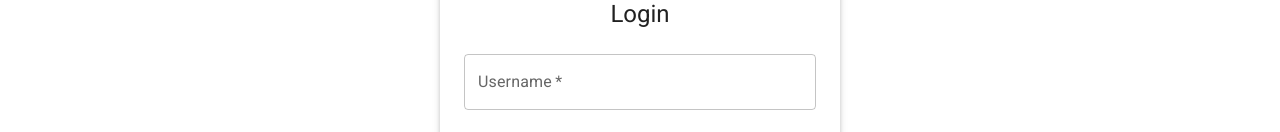
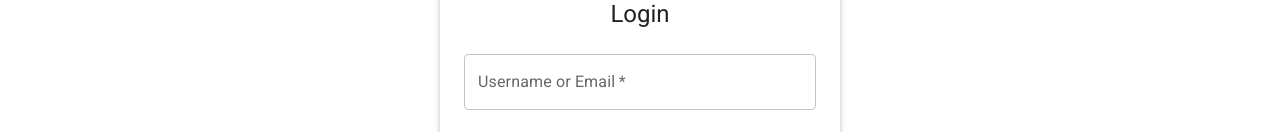
Before and after one commit to satayyeb/course-gpt-frontend, a React (Create React App) app: page /Login in a window 1280 px wide. Shown: the part 338-470 px from the top of the page. Built offline with nearby package versions, Linux system fonts and the light colour scheme.

Commit message:
User can login with either username or email.

```diff
--- a/src/Login.js
+++ b/src/Login.js
@@ -9,7 +9,7 @@ import { Link } from 'react-router-dom';
 const Login = () => {
   const handleSubmit = (event) => {
     event.preventDefault();
-    // Add your login logic here
+    // login logic
     console.log('Login button clicked!');
   };
 
@@ -37,7 +37,7 @@ const Login = () => {
         </Typography>
         <form onSubmit={handleSubmit} style={{ width: '100%' }}>
           <TextField
-            label="Username"
+            label="Username or Email"
             variant="outlined"
             margin="normal"
             fullWidth
```
